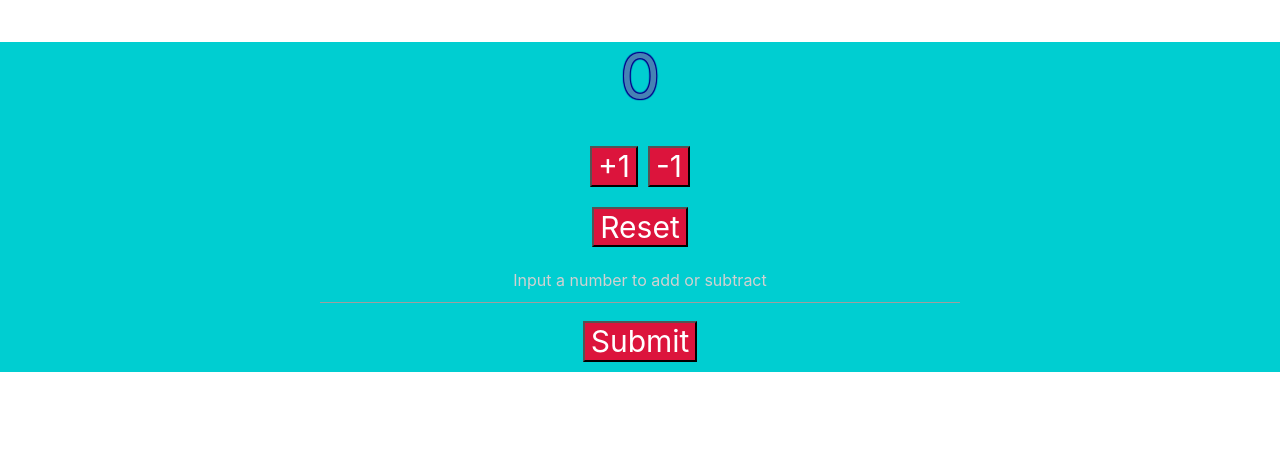
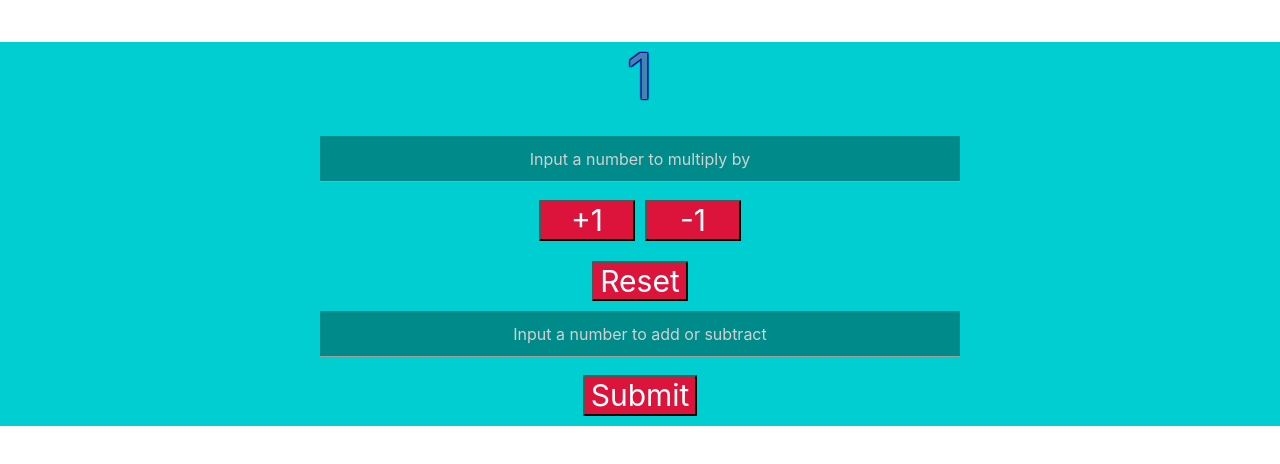
Before and after one commit to sachsd-stack/counterApp, a React (Create React App) app: page / in a window 1280 px wide. Shown: the top 464 px of the page. Built offline with nearby package versions, Linux system fonts and the light colour scheme.

Commit message:
Added Multiply Input

```diff
--- a/src/App.js
+++ b/src/App.js
@@ -2,15 +2,17 @@ import React, { Component } from 'react'
 import Increment from './components/Increment'
 import Decrement from './components/Decrement'
 import Custom from './components/Custom'
+import Multiplier from './components/Multiplier'
 
 class App extends Component {
     state = {
-      count: 0
+      count: 1,
+      multiply: 1
     }
 
   increment = () =>{
     this.setState({
-      count: this.state.count + 1
+      count:this.state.count + 1
     });
   }
 
@@ -22,7 +24,7 @@ class App extends Component {
 
   reset = () =>{
     this.setState({
-      count: 0
+      count: 1
     });
   }
 
@@ -31,13 +33,28 @@ class App extends Component {
     this.setState({
         count:this.state.count + value
     });
-}
+  }
+
+//   handleChange = (number) =>{
+//     this.setState({
+//         multiply: number.target.value
+//     })
+// }
+
+  multiplier = (number) => {
+    if(number !== '-') {
+      this.setState({
+        count: this.state.count * number
+      });
+    }
+  }
 
   render() {
     return (
       <div className="App">
         <h1 className="center">{this.state.count}</h1>
         <div className="center">
+          <Multiplier multiplier={this.multiplier}/>
           <Increment increment={this.increment}/>
           <Decrement decrement={this.decrement}/>
           <div>
--- a/src/components/Increment.js
+++ b/src/components/Increment.js
@@ -3,7 +3,7 @@ import React from 'react'
 const Increment = (props) => {
     const {increment} = props
     return (
-        <button className="minusOne" onClick={increment}>+1</button>
+        <button className="plusOne" onClick={increment}>+1</button>
     )
 }
 
--- /dev/null
+++ b/src/components/Multiplier.js
@@ -0,0 +1,34 @@
+import React, {Component} from 'react'
+class Multiplier extends Component {
+    state={
+        count: ''
+    }
+    handleChange = (e) =>{
+        this.setState({
+            count: e.target.value
+        })
+    }
+    handleMultiplier = (e) =>{
+        this.setState({
+            count: this.props.multiplier(e.target.value)
+        })
+    }
+      handleSubmit = (e) => {
+        console.log(this.props)
+        e.preventDefault();
+        this.props.multiplier(this.state.count)
+        this.setState({
+            count: e.target.value
+        });
+    }
+    render() {
+        return (
+            <div>
+                <form onSubmit={this.handleSubmit} onChange={this.handleMultiplier}>
+                    <input type="text" className="center multiplier" onChange={this.handleChange} value={this.state.count} placeholder="Input a number to multiply by"/>
+                </form>
+            </div>
+        )
+    }
+}
+export default Multiplier
--- a/src/index.css
+++ b/src/index.css
@@ -24,8 +24,17 @@ button {
   color:white;
 }
 
-.calculate {
+button.plusOne {
+  width:7.5%;
+}
+
+button.minusOne {
+  width:7.5%;
+}
+
+input {
   width:50% !important;
+  background-color:darkcyan !important;
 }
 
 .App {
```
Also changed, not shown: src/components/Buttons.js (deleted, +0 -65 lines).
